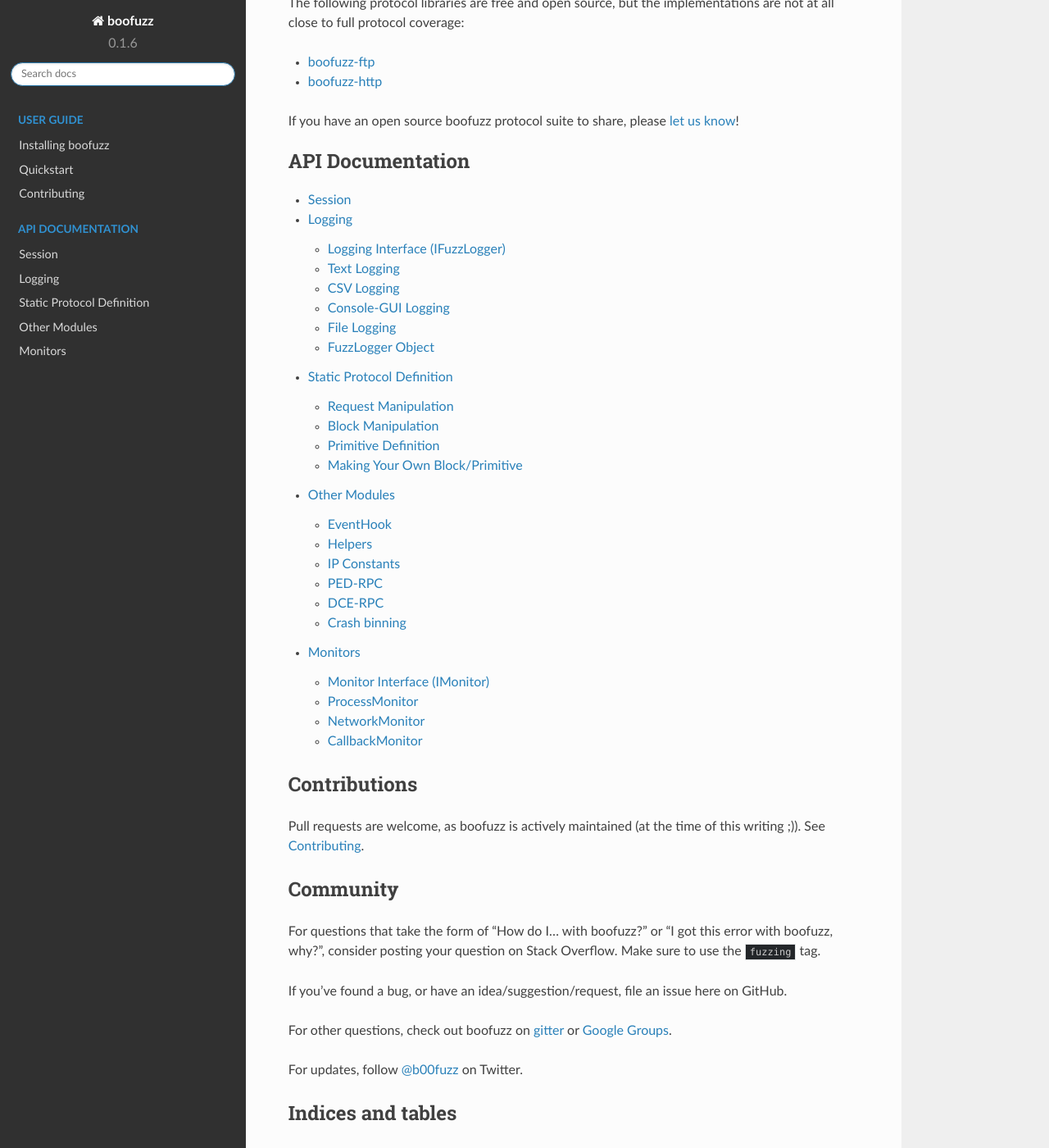
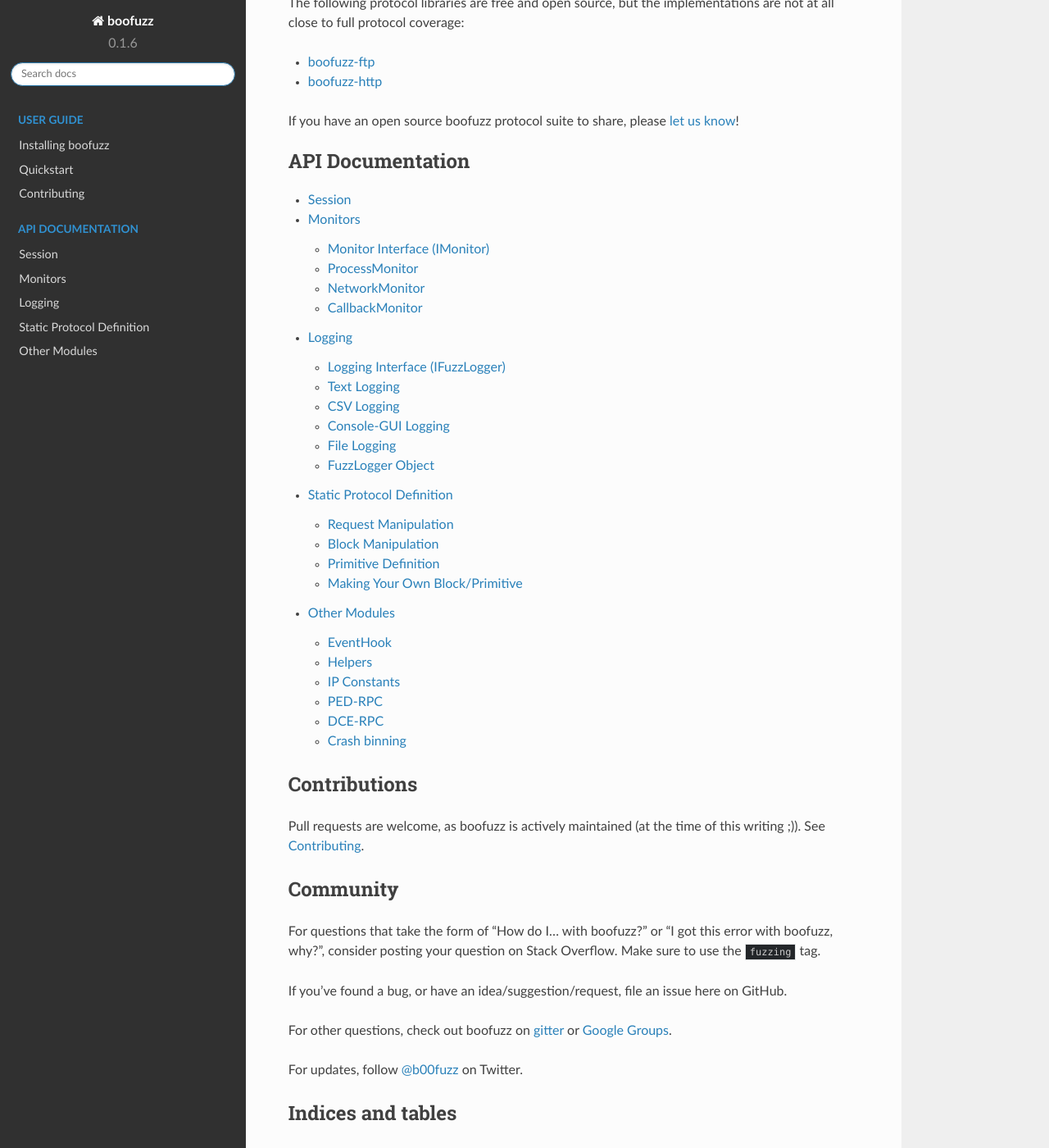
Before and after one commit to jtpereyda/boofuzz, a Sphinx documentation site: the page built from docs/index.rst, in a window 1280 px wide and 1400 px high, scrolled down 2122 px. Shown: the whole window at 82% size. Built offline with Sphinx 7.4.7 and the Read the Docs theme 2.0.0, drawn with Linux system fonts in a browser that asks for light colours; pages that are not in the unit, such as notebooks, are missing from menus.

```diff
--- a/docs/index.rst
+++ b/docs/index.rst
@@ -91,10 +91,10 @@ If you have an open source boofuzz protocol suite to share, please :ref:`let us
     source/Session
     source/Target
     user/connections
+    user/monitors
     user/logging
     user/static-protocol-definition
     user/other-modules
-    user/monitors
 
 .. toctree::
     :maxdepth: 1
```
